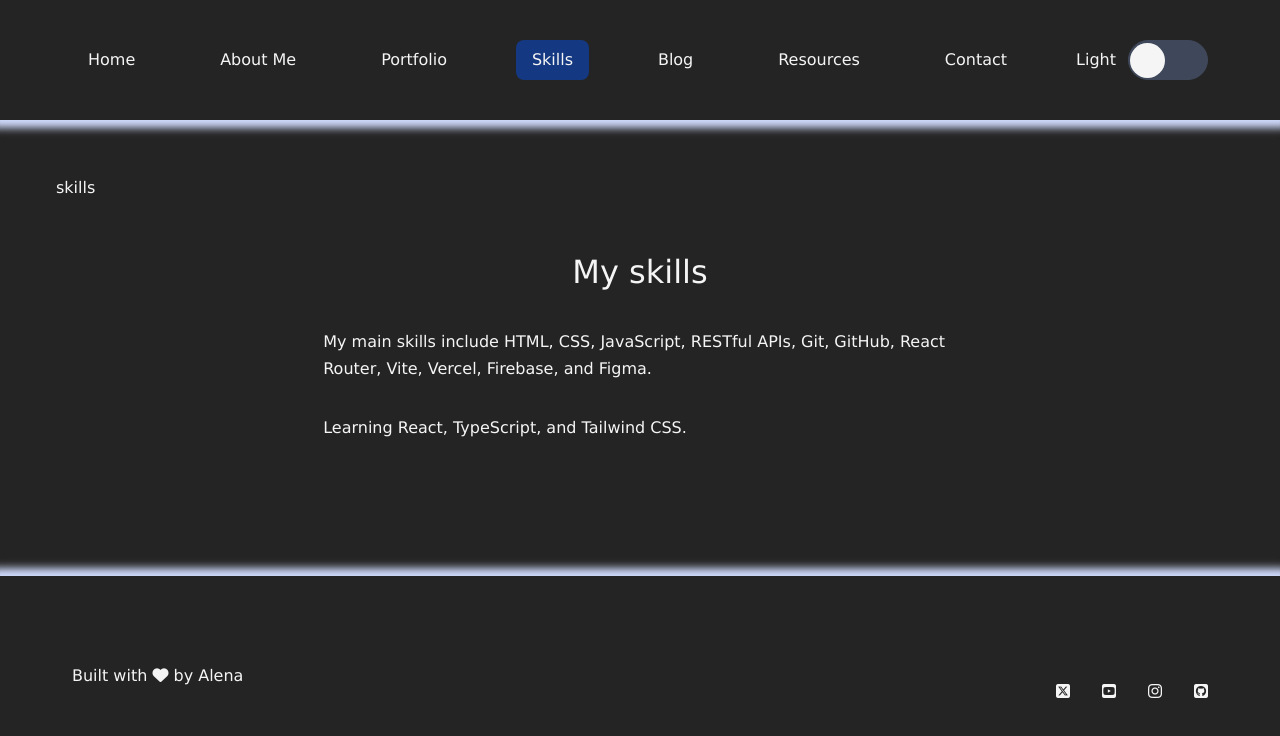
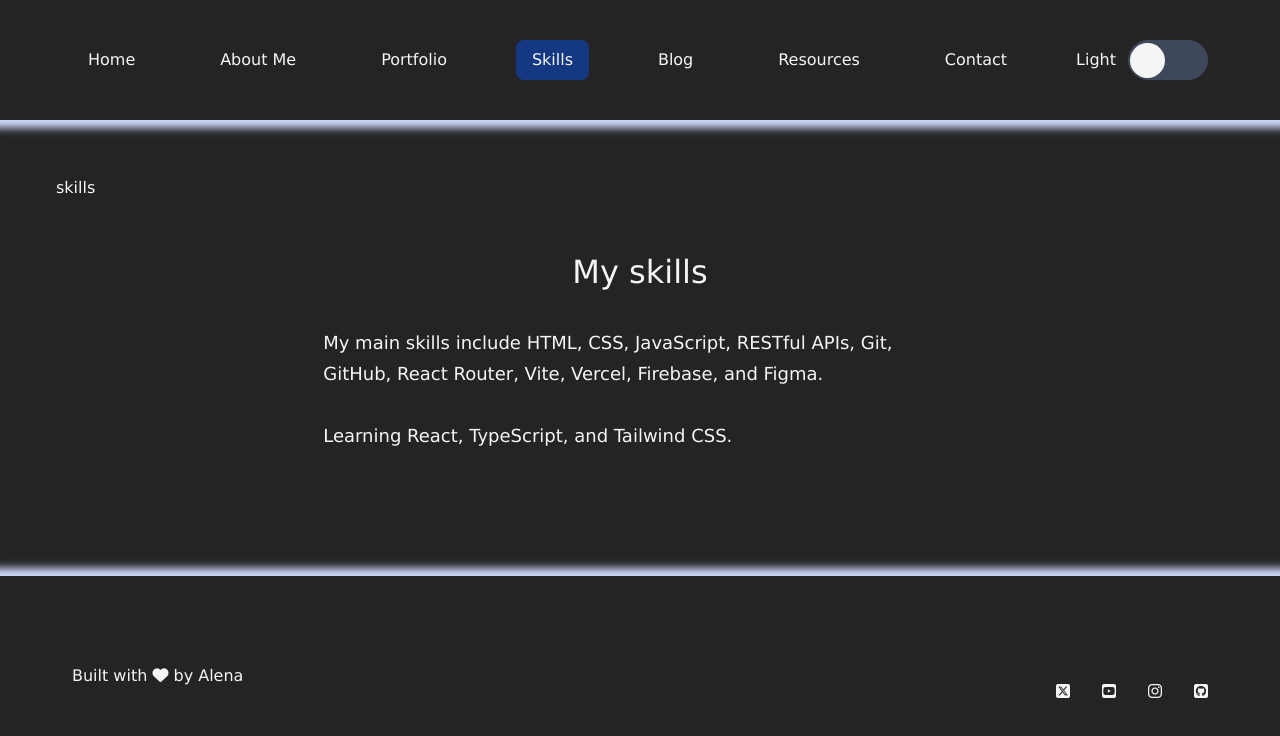
Before and after one commit to alenatih/Personal-Website, a React (Vite) app: page /skills in a window 1280 px wide. Shown: the top 736 px of the page. Built offline with nearby package versions, Linux system fonts and the light colour scheme.

Commit message:
Update titles and text on several pages

```diff
--- a/src/App.css
+++ b/src/App.css
@@ -15,10 +15,14 @@
 .home-title,
 .about-me-title,
 .skills-title,
-.portfolio-title,
 .resources-title,
 .blog-title {
   font-size: 1.75rem;
+  text-align: center;
+}
+
+.portfolio-title {
+  font-size: 2rem;
   text-align: center;
 }
 
@@ -39,6 +43,7 @@
 
 .project-title,
 .blog-post-title {
+  text-align: center;
   padding: 1rem 1.5rem;
   margin-top: 1rem;
   border: 1px solid #F7EFE2;
@@ -53,6 +58,7 @@
 }
 
 .project-title-link {
+  text-align: center;
   font-weight: 550;
   cursor: pointer;
 }
@@ -67,6 +73,13 @@
 
 .about-me-title.desktop {
   display: none;
+}
+
+.home-text,
+.about-me-text,
+.resource-text,
+.skills-text {
+  font-size: 1.125rem;
 }
 
 .home-text {
@@ -606,7 +619,8 @@
   cursor: pointer;
 }
 
-.resources a {
+.resources-link {
+  font-size: 1.125rem;
   text-decoration: underline;
 }
 
```
